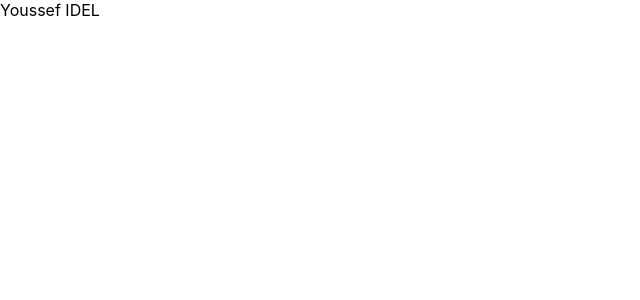
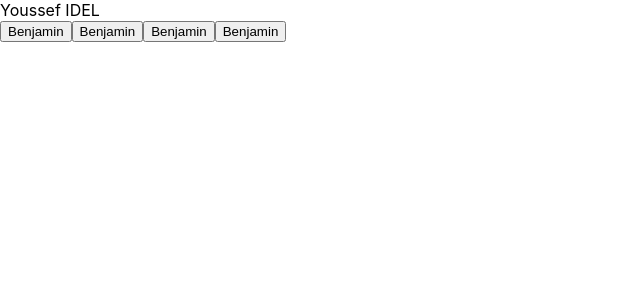
Before and after one commit to YoussefIdelhadj/fioulmarket-react, a React (Create React App) app: page / in a window 1280 px wide. Shown: the top 300 px of the page, without its empty margins (0-640 px from the left). Built offline with nearby package versions, Linux system fonts and the light colour scheme.

Commit message:
Ajout du composant Button

```diff
--- a/src/App/App.js
+++ b/src/App/App.js
@@ -1,9 +1,15 @@
 import './App.css';
+import Button from './components/Button/Button';
 
 function App() {
   return (
     <div className="App">
-      Youssef IDEL
+      Youssef IDEL <br/>
+
+      <Button/>
+      <Button/>
+      <Button/>
+      <Button/>
     </div>
   );
 }
--- /dev/null
+++ b/src/App/components/Button/Button.js
@@ -0,0 +1,9 @@
+import React from "react";
+
+// content of component
+function Button(props){
+    return <button>Benjamin</button>;
+}
+
+// exportation
+export default Button;
```
Also changed, not shown: src/App/logo.svg (deleted).
